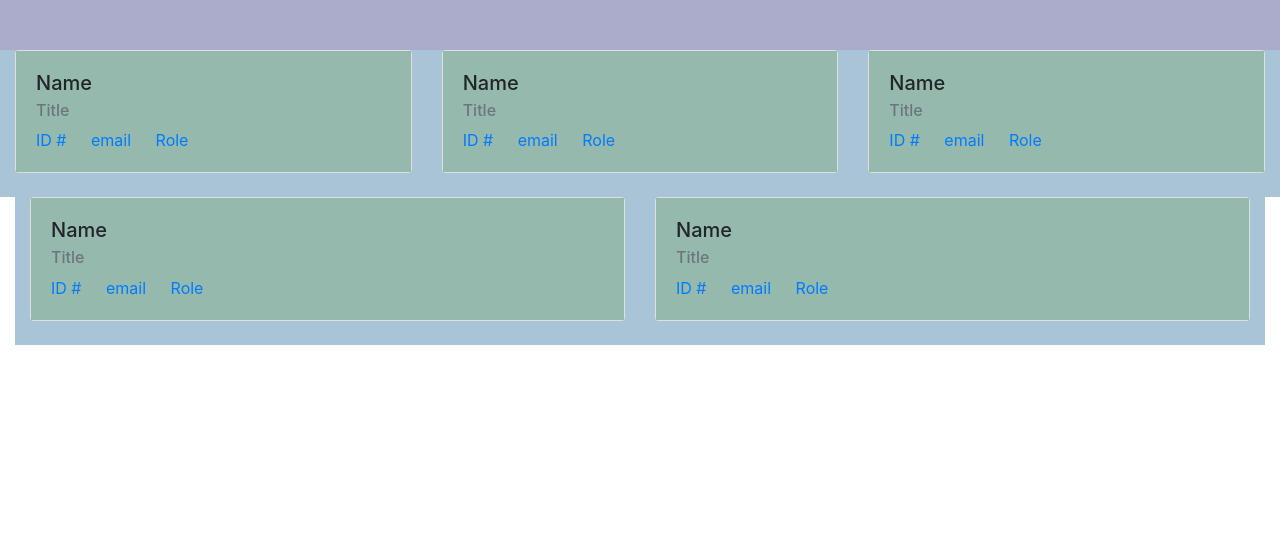
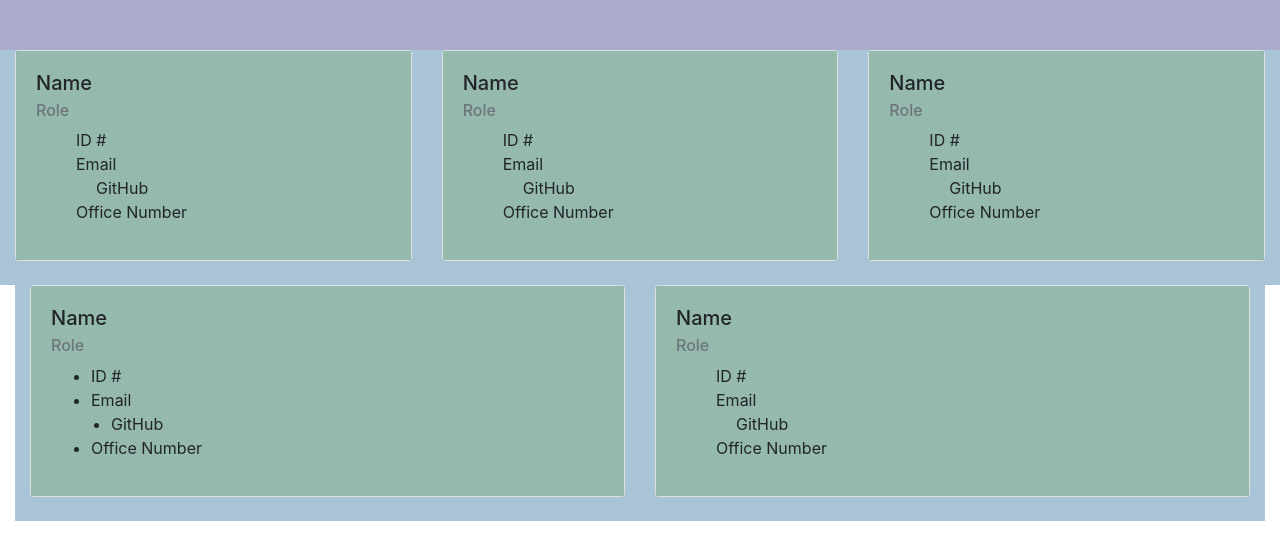
Before and after one commit to SheriB7/TeamProfile, a website: page team.html in a window 1280 px wide. Shown: the part 153-712 px from the top of the page. Drawn offline with nearby package versions, Linux system fonts and the light colour scheme.

Commit message:
updated html and added comments in index js

```diff
--- a/team.html
+++ b/team.html
@@ -23,10 +23,13 @@
                 <div class="card">
                     <div class="card-body">
                         <h5 class="card-title">Name</h5>
-                        <h6 class="card-subtitle mb-2 text-muted">Title</h6>
-                        <h7 class="card-text"><a href="#" class="card-link">ID #</a>
-                            <a href="#" class="card-link">email</a>
-                            <a href="#" class="card-link">Role</a></h7>
+                        <h6 class="card-subtitle mb-2 text-muted">Role</h6>
+                        <ul style="list-style-type:none;">
+                            <li class="card-text">ID #</li>
+                            <li href="#" class="card-link">Email</li>
+                            <li href="#" class="card-link">GitHub</li>
+                            <li class="card-text">Office Number</li>
+                        </ul>
                     </div>
                 </div>
             </div>
@@ -34,10 +37,13 @@
                 <div class="card">
                     <div class="card-body">
                         <h5 class="card-title">Name</h5>
-                        <h6 class="card-subtitle mb-2 text-muted">Title</h6>
-                        <h7 class="card-text"><a href="#" class="card-link">ID #</a>
-                            <a href="#" class="card-link">email</a>
-                            <a href="#" class="card-link">Role</a></h7>
+                        <h6 class="card-subtitle mb-2 text-muted">Role</h6>
+                        <ul style="list-style-type:none;">
+                            <li class="card-text">ID #</li>
+                            <li href="#" class="card-link">Email</li>
+                            <li href="#" class="card-link">GitHub</li>
+                            <li class="card-text">Office Number</li>
+                        </ul>
                     </div>
                 </div>
             </div>
@@ -45,35 +51,44 @@
                 <div class="card">
                     <div class="card-body">
                         <h5 class="card-title">Name</h5>
-                        <h6 class="card-subtitle mb-2 text-muted">Title</h6>
-                        <h7 class="card-text"><a href="#" class="card-link">ID #</a>
-                            <a href="#" class="card-link">email</a>
-                            <a href="#" class="card-link">Role</a></h7>
+                        <h6 class="card-subtitle mb-2 text-muted">Role</h6>
+                        <ul style="list-style-type:none;">
+                            <li class="card-text">ID #</li>
+                            <li href="#" class="card-link">Email</li>
+                            <li href="#" class="card-link">GitHub</li>
+                            <li class="card-text">Office Number</li>
+                        </ul>
                     </div>
                 </div>
             </div>
             </div>
-            <div class="container-fluid">
-                <div class="row row-cols-1 row-cols-md-2">
-            <div class="col mb-4">
+            <div class= "container-fluid">
+                <div class= "row row-cols-1 row-cols-md-2">
+            <div class= "col mb-4">
                 <div class="card">
                     <div class="card-body">
                         <h5 class="card-title">Name</h5>
-                        <h6 class="card-subtitle mb-2 text-muted">Title</h6>
-                        <h7 class="card-text"><a href="#" class="card-link">ID #</a>
-                            <a href="#" class="card-link">email</a>
-                            <a href="#" class="card-link">Role</a></h7>
+                        <h6 class="card-subtitle mb-2 text-muted">Role</h6>
+                        <ul style="list-style-type:none list-group-flush;">
+                            <li class="card-text">ID #</li>
+                            <li href="#" class="card-link">Email</li>
+                            <li href="#" class="card-link">GitHub</li>
+                            <li class="card-text">Office Number</li>
+                        </ul>
                     </div>
                 </div>
             </div>
-            <div class="col mb-4">
-                <div class="card">
+            <div class= "col mb-4">
+                <div class= "card">
                     <div class="card-body">
                         <h5 class="card-title">Name</h5>
-                        <h6 class="card-subtitle mb-2 text-muted">Title</h6>
-                        <h7 class="card-text"><a href="#" class="card-link">ID #</a>
-                            <a href="#" class="card-link">email</a>
-                            <a href="#" class="card-link">Role</a></h7>
+                        <h6 class="card-subtitle mb-2 text-muted">Role</h6>
+                        <ul style="list-style-type:none;">
+                            <li class="card-text">ID #</li>
+                            <li href="#" class="card-link">Email</li>
+                            <li href="#" class="card-link">GitHub</li>
+                            <li class="card-text">Office Number</li>
+                        </ul>
                     </div>
                 </div>
             </div>
```
Also changed, not shown: index.js (+50 -0 lines).
